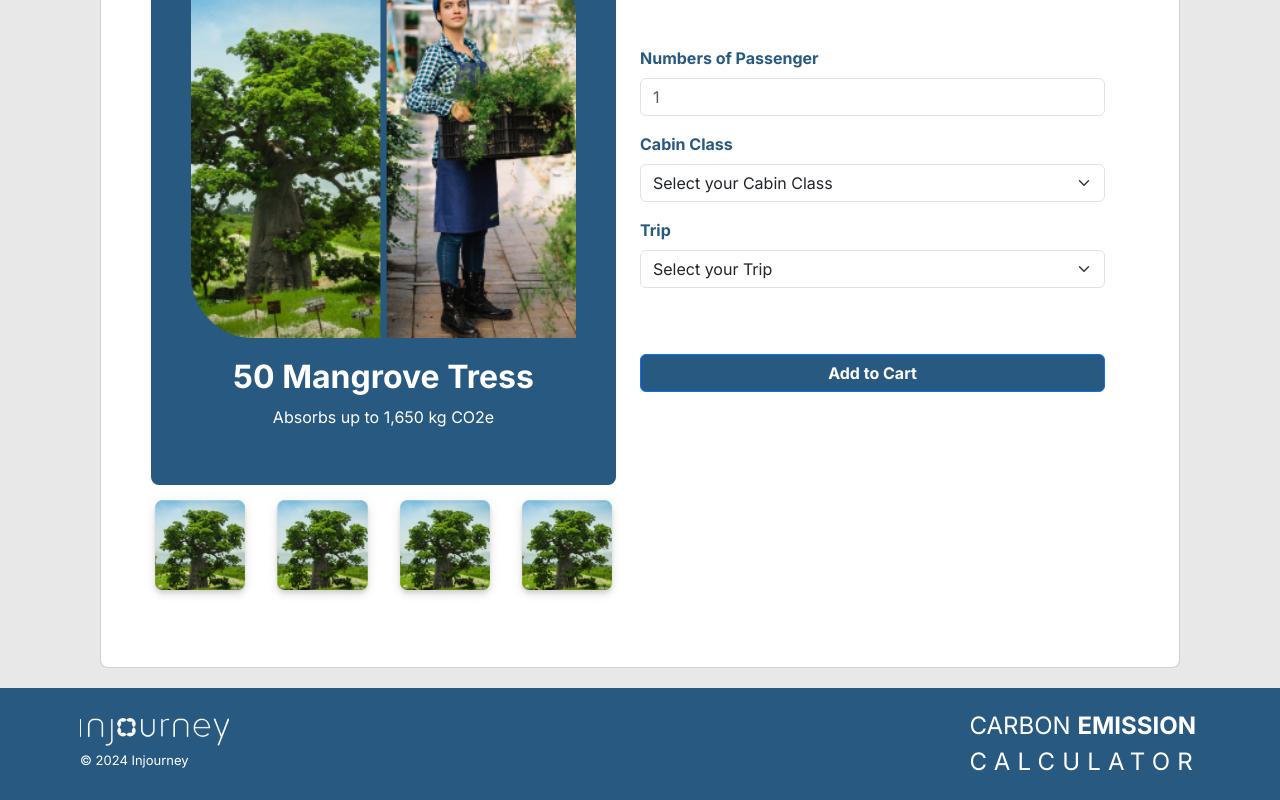
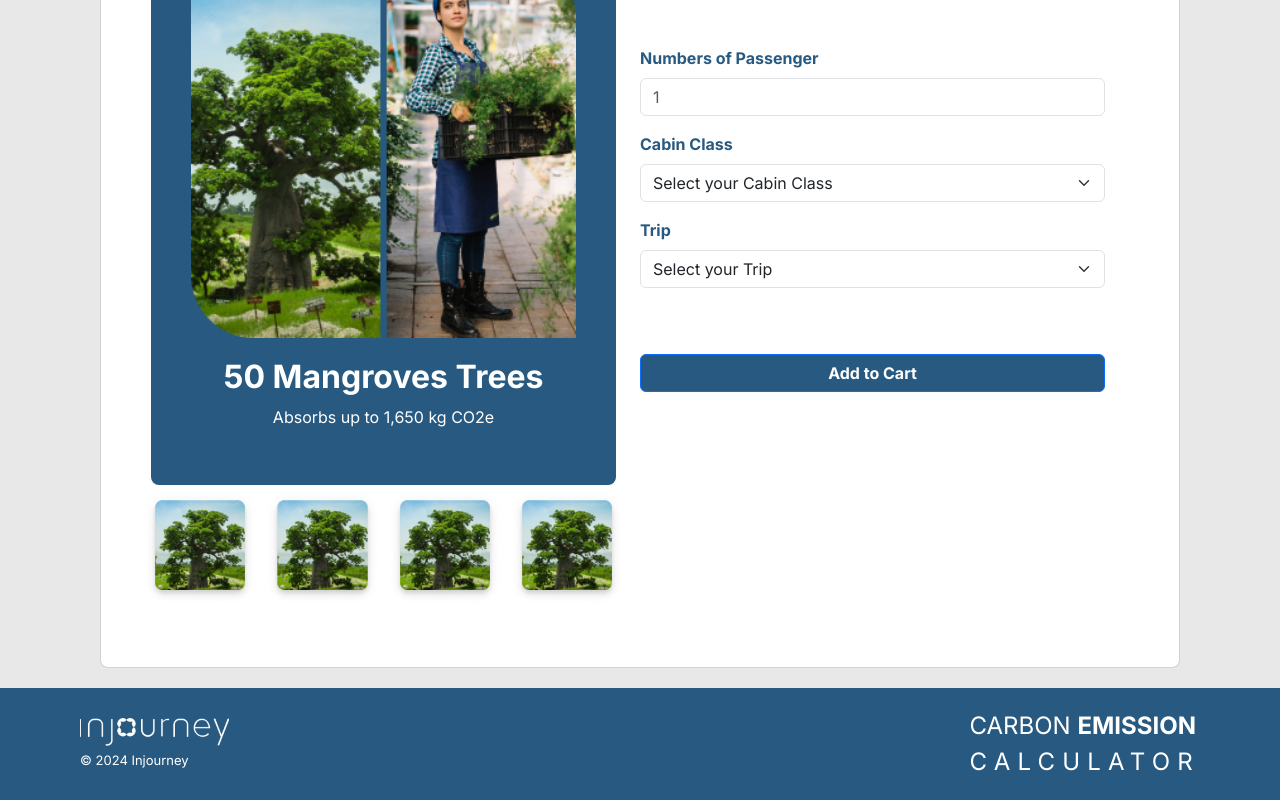
Before and after one commit to michellefloo/Flight-Emission, a React (Create React App) app: page /offset in a window 1280 px wide. Shown: the part 560-1360 px from the top of the page. Built offline with nearby package versions, Linux system fonts and the light colour scheme.

Commit message:
Add dummy data to Offset Page

```diff
--- a/src/components/Pages/OffsetPage.jsx
+++ b/src/components/Pages/OffsetPage.jsx
@@ -3,9 +3,9 @@ import { Card, CardBody, CardHeader, Button, Row, Col } from "reactstrap";
 import styles from "./OffsetPage.module.scss";
 import { useNavigate } from "react-router-dom";
 import productThumb from "../../assets/img/mangrove-thumb.png";
-import productVarian from "../../assets/img/mangrove-varian.png";
 import OffsetForm from "./content/OffsetForm";
 import ReportIcon from "../../assets/icons/ReportIcon";
+import { offsetPageDummyData } from "./constant/DataDummy";
 
 function OffsetPage() {
   const navigate = useNavigate();
@@ -44,17 +44,11 @@ function OffsetPage() {
           <CardHeader className={styles["card-header"]}>
             <div className={styles["report-info"]}>
               <ReportIcon width={24} color="#fff" />
-              Planting 50 Mangrove trees can help you absorb up to 1,650 kg of
-              CO2e from the atmosphere.
+              {offsetPageDummyData.reportInfo}
             </div>
           </CardHeader>
           <CardBody className={styles["card-body"]}>
-            Aviation is a significant source of carbon dioxide (CO2) emissions,
-            contributing substantially to climate change. Every time an aircraft
-            flies, jet fuel is burned, resulting in greenhouse gas emissions
-            that pollute the atmosphere. The carbon emissions from flights are
-            calculated based on factors such as the flight distance, type of
-            aircraft, number of passengers, and fuel consumption.
+            {offsetPageDummyData.description}
           </CardBody>
         </Card>
         <Row className={styles["product"]}>
@@ -65,39 +59,33 @@ function OffsetPage() {
                 alt="product"
                 className={styles["product-thumb"]}
               />
-              <h2 className={styles["product-title"]}>50 Mangrove Tress</h2>
+              <h2 className={styles["product-title"]}>
+                {offsetPageDummyData.product.mangroveesQuantity} Mangroves Trees
+              </h2>
               <p className={styles["product-desc"]}>
-                Absorbs up to 1,650 kg CO2e
+                Absorbs up to {offsetPageDummyData.product.co2}
               </p>
             </div>
             <Row>
               <Col md={12} className="m-0 p-0">
-                <img
-                  src={productVarian}
-                  alt="product-varian"
-                  className={styles["product-varian"]}
-                />
-                <img
-                  src={productVarian}
-                  alt="product-varian"
-                  className={styles["product-varian"]}
-                />
-                <img
-                  src={productVarian}
-                  alt="product-varian"
-                  className={styles["product-varian"]}
-                />
-                <img
-                  src={productVarian}
-                  alt="product-varian"
-                  className={styles["product-varian"]}
-                />
+                {offsetPageDummyData.product.images.map((image, index) => (
+                  <img
+                    key={index}
+                    src={require(`../../${image.link}`)}
+                    alt={image.desc || "Product Varian"}
+                    className={styles["product-varian"]}
+                  />
+                ))}
               </Col>
             </Row>
           </Col>
           <Col md={6}>
-            <h2 className={styles["product-qty"]}>2,259 Mangroves Tree</h2>
-            <h3 className={styles["product-price"]}>Rp 45,175,000 </h3>
+            <h2 className={styles["product-qty"]}>
+              {offsetPageDummyData.product.quantity} Mangroves Tree
+            </h2>
+            <h3 className={styles["product-price"]}>
+              Rp {offsetPageDummyData.product.price}{" "}
+            </h3>
             <OffsetForm />
           </Col>
         </Row>
--- a/src/components/Pages/constant/DataDummy.jsx
+++ b/src/components/Pages/constant/DataDummy.jsx
@@ -115,3 +115,37 @@ export const standardDummyData = {
     },
   ],
 };
+
+export const offsetPageDummyData = {
+  reportInfo:
+    "Planting 50 Mangrove trees can help you absorb up to 1,650 kg of CO2e from the atmosphere.",
+  description: `Aviation is a significant source of carbon dioxide (CO2) emissions, contributing substantially to climate change. Every time an aircraft
+            flies, jet fuel is burned, resulting in greenhouse gas emissions
+            that pollute the atmosphere. The carbon emissions from flights are
+            calculated based on factors such as the flight distance, type of
+            aircraft, number of passengers, and fuel consumption.`,
+  product: {
+    mangroveesQuantity: "50",
+    co2: "1,650 kg CO2e",
+    quantity: "2,259",
+    price: "45,175,000",
+    images: [
+      {
+        desc: "Mangrove tree variant 1",
+        link: "assets/img/mangrove-varian.png",
+      },
+      {
+        desc: "Mangrove tree variant 2",
+        link: "assets/img/mangrove-varian.png",
+      },
+      {
+        desc: "Mangrove tree variant 3",
+        link: "assets/img/mangrove-varian.png",
+      },
+      {
+        desc: "Mangrove tree variant 4",
+        link: "assets/img/mangrove-varian.png",
+      },
+    ],
+  },
+};
```
